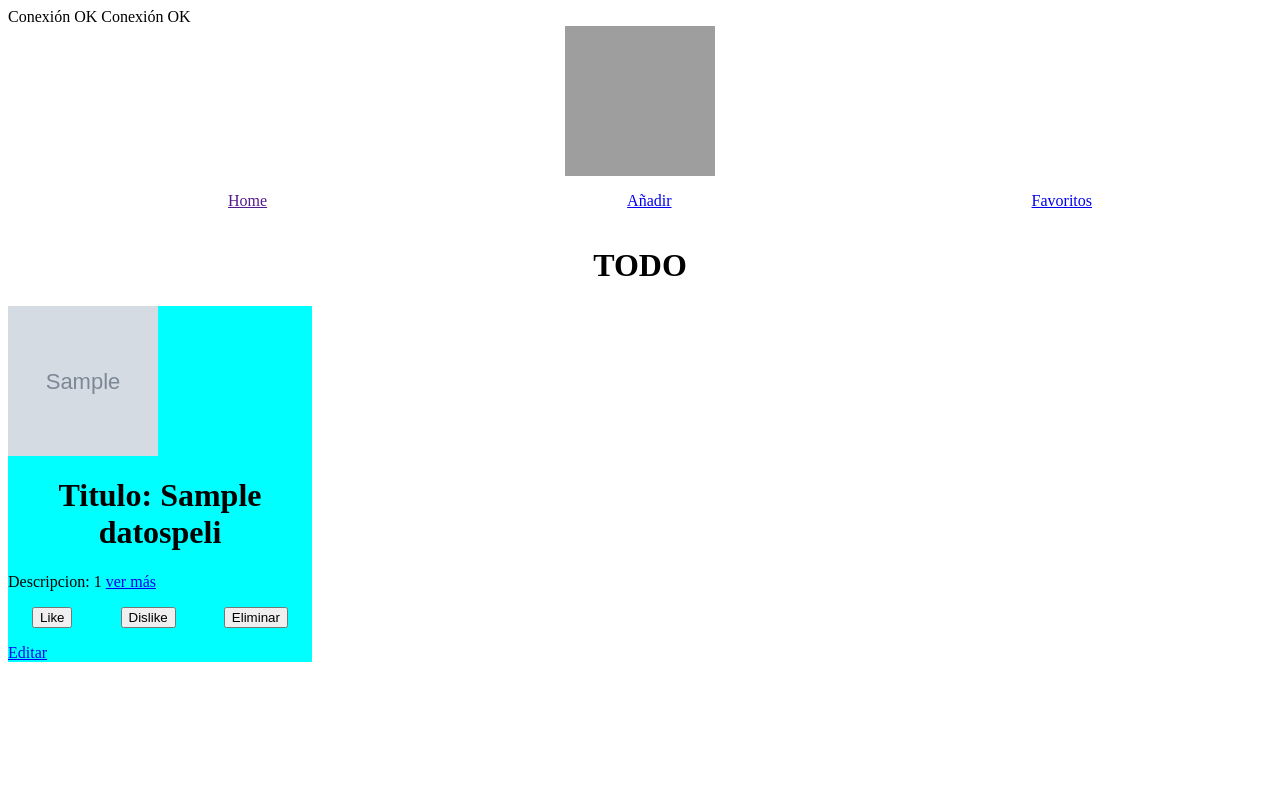
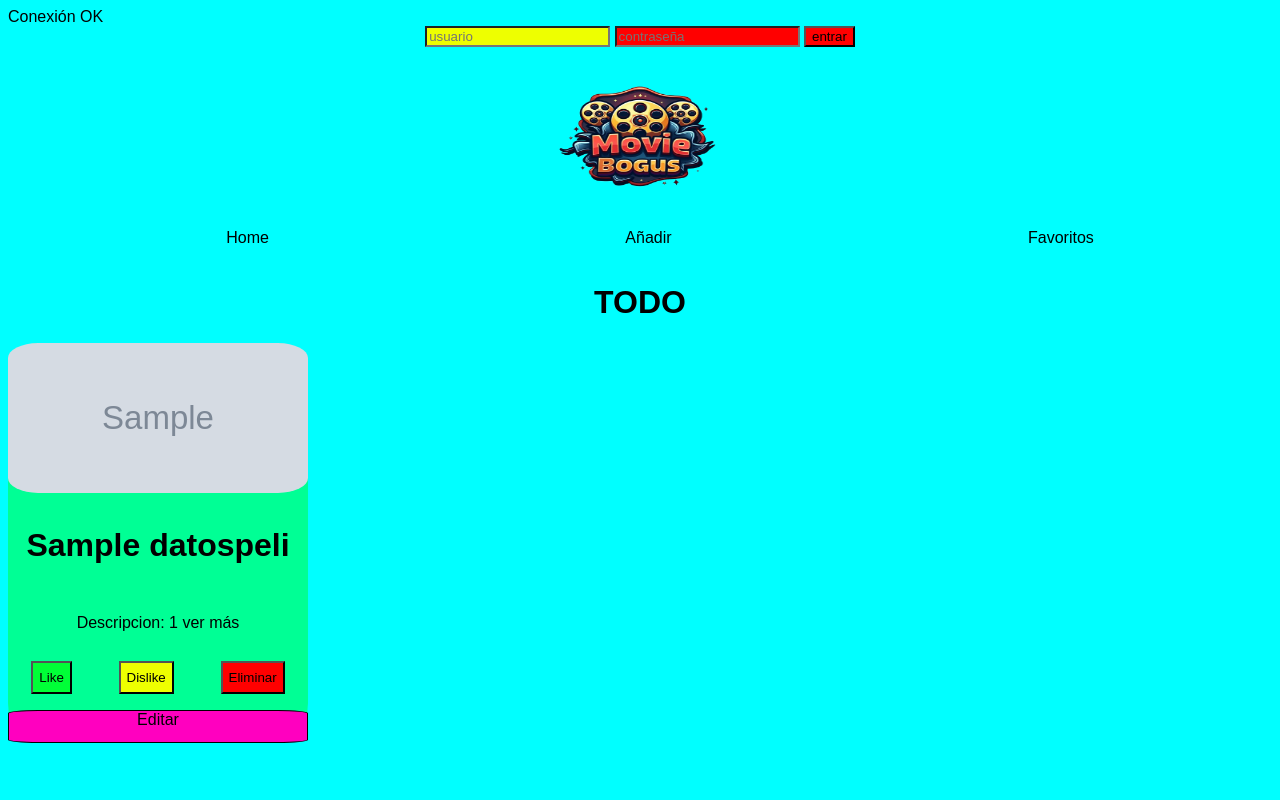
Before and after one commit to aetior/pelisPHP, a PHP site: page / in a window 1280 px wide. Run offline with PHP 8.4, Linux system fonts and the light colour scheme; tables that the repository leaves empty or names only in its code hold one stand-in row (values such as "Sample post"); grey boxes marked "Sample" are stand-in pictures; grey boxes are pictures that could not be loaded.

Commit message:
empezado en login

```diff
--- a/conexiondb.php
+++ b/conexiondb.php
@@ -22,10 +22,7 @@ class Conexiondb {
         return $this->conn;
     }
 
-
 }
-
-$conexion = new Conexiondb();
 
 // Instanciar la conexión
 ?>
--- a/controller.php
+++ b/controller.php
@@ -44,4 +44,15 @@ if ($_SERVER["REQUEST_METHOD"] == "POST" && isset($_POST['guardar_edicion'])) {
 
     editarPelicula($id, $titulo, $img, $descripcion);
 }
+
+if($_SERVER["REQUEST_METHOD"] == "POST" && isset($_POST['loggin'])){
+    $name = $_POST['user'];
+    $pass = $_POST['pass'];
+    if (validarUsuario($name,$pass)) {
+        echo "Usuario válido.";
+    } else {
+        echo "Usuario o contraseña incorrectos.";
+    }
+}
+
 ?>
--- a/elementos/tarjeta.php
+++ b/elementos/tarjeta.php
@@ -34,7 +34,7 @@ class Tarjeta {
             foreach ($datos as $dato) {
                 echo '<div class="targeta">
                          <img src="'. htmlspecialchars($dato['img']) .'" alt="">
-                         <h1>Titulo: '. htmlspecialchars($dato['titulo']) .'</h1>
+                         <h1>'. htmlspecialchars($dato['titulo']) .'</h1>
                          <p>Descripcion: '. htmlspecialchars($dato['id']) .' <a href="paginas/verMas.php?id='.intval($dato['id']).'">ver más</a></p>
                          <form class="like" method="POST">
                              <button type="submit" name="like" value="1">Like</button>
@@ -55,9 +55,9 @@ class Tarjeta {
         foreach ($datos as $dato){
             if($dato["liked"]==1){
             echo '<div class="targeta">
-                         <img src="'. htmlspecialchars($dato['img']) .'" alt="">
-                         <h1>Titulo: '. htmlspecialchars($dato['titulo']) .'</h1>
-                         <p>Descripcion: '. htmlspecialchars($dato['id']) .' <a href="">ver más</a></p>
+                         <img src="'. htmlspecialchars($dato['img']) .'" class="imgTarjera"alt="">
+                         <h1>'. htmlspecialchars($dato['titulo']) .'</h1>
+                         <p>Descripcion: '. htmlspecialchars($dato['id']) .' <a href="verMas.php?id='.intval($dato['id']).'">ver más</a></p>
                          <form class="like" method="POST">
                              <button type="submit" name="like" value="1">Like</button>
                              <button type="submit" name="like" value="0">Dislike</button>
--- a/index.php
+++ b/index.php
@@ -15,8 +15,14 @@
 <body>
     <!--  ***************************************  -->
     <header>
+        <form action=""method="POST">
+            <input type="hidden" name="loggin">
+            <input type="text" name="user" placeholder="usuario">
+            <input type="text" name="pass" placeholder="contraseña">
+            <input type="submit" value="entrar">
+        </form>
         <div class="logo">
-            <img src="https://picsum.photos/80/80" alt="Imagen de prueba">
+            <img src="public/logo.png" alt="logo">
         </div>
         <nav>
             <ul>
--- a/model.php
+++ b/model.php
@@ -66,3 +66,48 @@ function editarPelicula($id, $titulo, $img, $descripcion) {
 
     $stmt->close();
 }
+function validarUsuario($name, $pass){
+    // Crear la conexión a la base de datos
+    $conexionDB = new Conexiondb();
+    $conn = $conexionDB->getConexion();
+
+    // Consulta SQL para seleccionar el usuario y la contraseña
+    $sql = "SELECT user, pass FROM usuarios WHERE user = ?";
+
+    // Preparar la consulta
+    $stmt = $conn->prepare($sql);
+
+    // Vincular el parámetro (usuario), el tipo "s" es para string
+    $stmt->bind_param("s", $name);
+
+    // Ejecutar la consulta
+    $stmt->execute();
+
+    // Guardar los resultados
+    $stmt->store_result();
+
+    // Verificar si se encontró el usuario
+    if ($stmt->num_rows > 0) {
+        // Vincular los resultados a las variables
+        $stmt->bind_result($user, $storedPass);
+
+        // Obtener el resultado
+        $stmt->fetch();
+
+        // Verificar si la contraseña coincide
+        if ($pass === $storedPass) {
+            echo "todo ok"; // Contraseña correcta
+            return true; // Usuario y contraseña válidos
+        } else {
+            echo "contraseña incorrecta"; // Contraseña incorrecta
+            return false; // Contraseña incorrecta
+        }
+    } else {
+        echo "usuario no encontrado"; // Usuario no encontrado
+        return false; // Usuario no encontrado
+    }
+
+    // Cerrar la sentencia y la conexión
+    $stmt->close();
+    $conn->close();
+}
--- a/paginas/editarPeli.php
+++ b/paginas/editarPeli.php
@@ -34,6 +34,7 @@ if (!empty($id) && is_numeric($id)) {
 <body>
     <h2>Editar Película</h2>
     <form method="POST" action="../controller.php"> <!-- Envia a controller.php -->
+        <fieldset>
         <input type="hidden" name="id" value="<?php echo htmlspecialchars($id); ?>">
 
         <label for="titulo">Título:</label>
@@ -46,6 +47,7 @@ if (!empty($id) && is_numeric($id)) {
         <textarea id="descripcion" name="descripcion" required><?php echo htmlspecialchars($descripcion); ?></textarea>
 
         <button type="submit" name="guardar_edicion">Guardar Cambios</button>
+    </fieldset>
     </form>
     <a href="../index.php">Atrás</a>
 </body>
--- a/paginas/favPelis.php
+++ b/paginas/favPelis.php
@@ -16,7 +16,7 @@
     <!--  ***************************************  -->
     <header>
         <div class="logo">
-            <img src="https://picsum.photos/80/80" alt="Imagen de prueba">
+        <img src="../public/logo.png" alt="logo">
         </div>
         <nav>
 
--- a/styles/style.css
+++ b/styles/style.css
@@ -1,5 +1,8 @@
+*{
+    font-family: Arial, Helvetica, sans-serif;
+}
 body{
-
+    background-color: aqua;
 }
 header{
     display: flex;
@@ -28,19 +31,45 @@ h1{
     gap: 1rem;
 }
 .targeta{
-    background-color: aqua;
+    background-color: rgb(0, 255, 149);
     color: black;
-    height: max-content;
+    width: 300px; /* Ancho fijo */
+    height: 400px;
+    border-radius: 10%;
+    text-align: center;
+    display: grid;
 
 }
 .like{
     display: flex;
     justify-content:space-around;
 
-
 }
 
 img{
- width: 150px;
- height: 150px;
+    border-radius: 10%;
+    width: 300px;
+    height: 150px;
 }
+.logo>img{
+    width: 200px;
+}
+a {
+    text-decoration: none;  /* Elimina el subrayado */
+    color: inherit;         /* Hereda el color del texto del contenedor */
+    background: none;       /* Elimina el fondo */
+}
+form>input{
+    background-color: rgb(255, 0, 0);
+}
+form>:nth-child(1){
+    background-color: rgb(0, 255, 55);
+}
+form>:nth-child(2){
+    background-color: rgb(238, 255, 0);
+}
+.btn-editar{
+  border: 1px solid black;
+  background-color: rgb(255, 0, 191);
+  border-radius: 10%;
+}
```
Also changed, not shown: paginas/añadirPeli.php (+18 -13 lines), paginas/verMas.php (+7 -2 lines), styles/styleAñadir.css (+34 -4 lines), public/logo.png (added).
